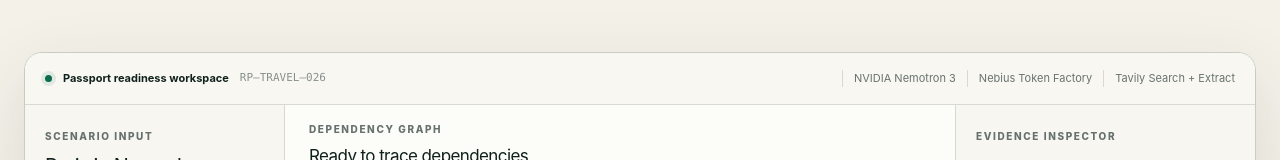
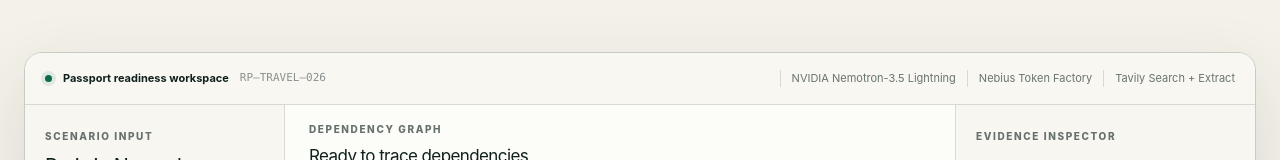
Before and after one commit to Islene888/rippleplan, a Next.js app: page / in a window 1280 px wide. Shown: the part 508-668 px from the top of the page. Built offline with nearby package versions, Linux system fonts and the light colour scheme.

Commit message:
Show exact Nemotron model in demo

```diff
--- a/app/page.tsx
+++ b/app/page.tsx
@@ -266,7 +266,7 @@ export default function Home() {
             <span className="case-id">RP–TRAVEL–026</span>
           </div>
           <div className="engine-row">
-          <span>NVIDIA Nemotron 3</span>
+          <span>NVIDIA Nemotron-3.5 Lightning</span>
           <span>Nebius Token Factory</span>
           <span>Tavily Search + Extract</span>
           {runState === 'complete' && <span className={`mode-chip ${runModeClass}`}>{runModeLabel}</span>}
```
